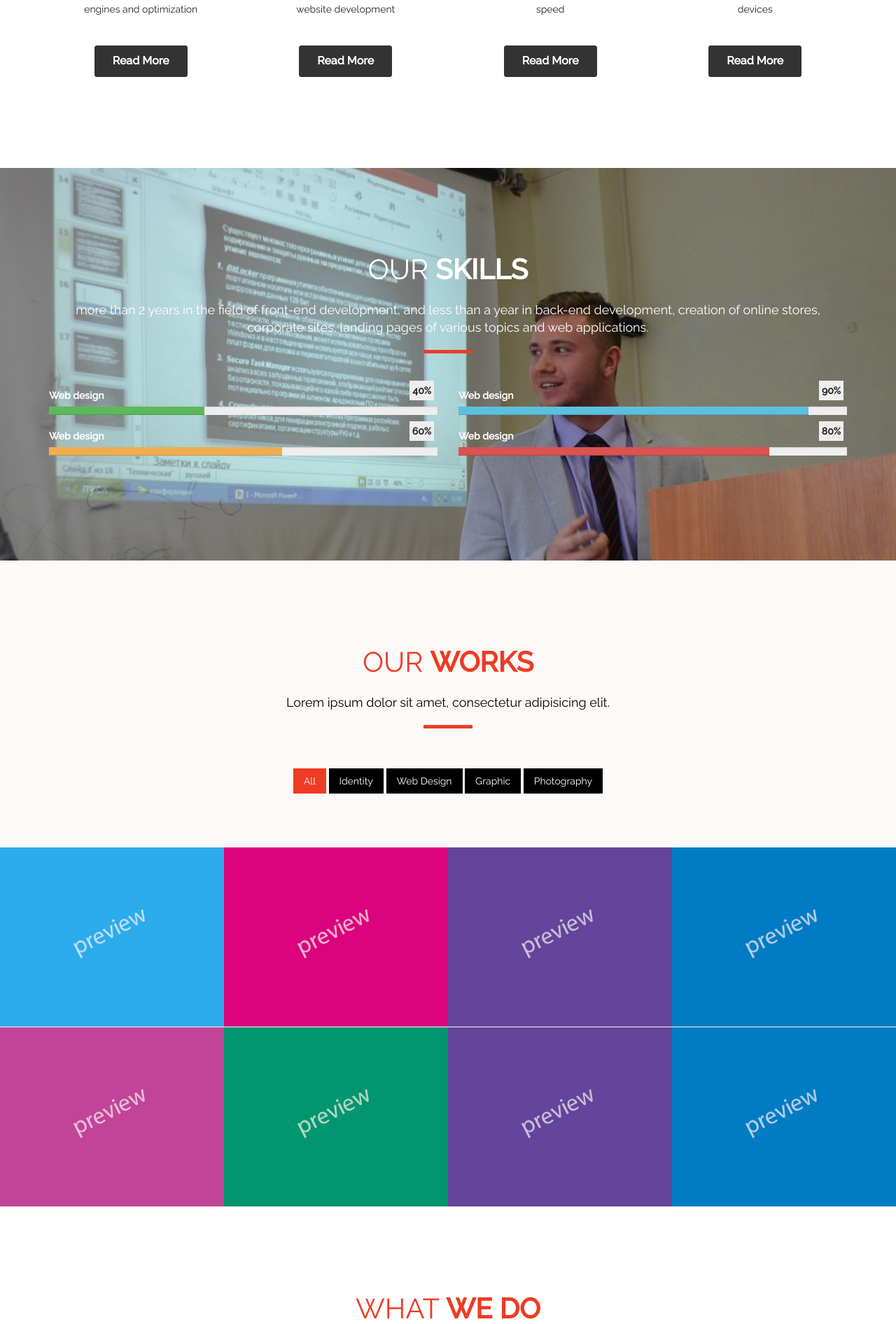
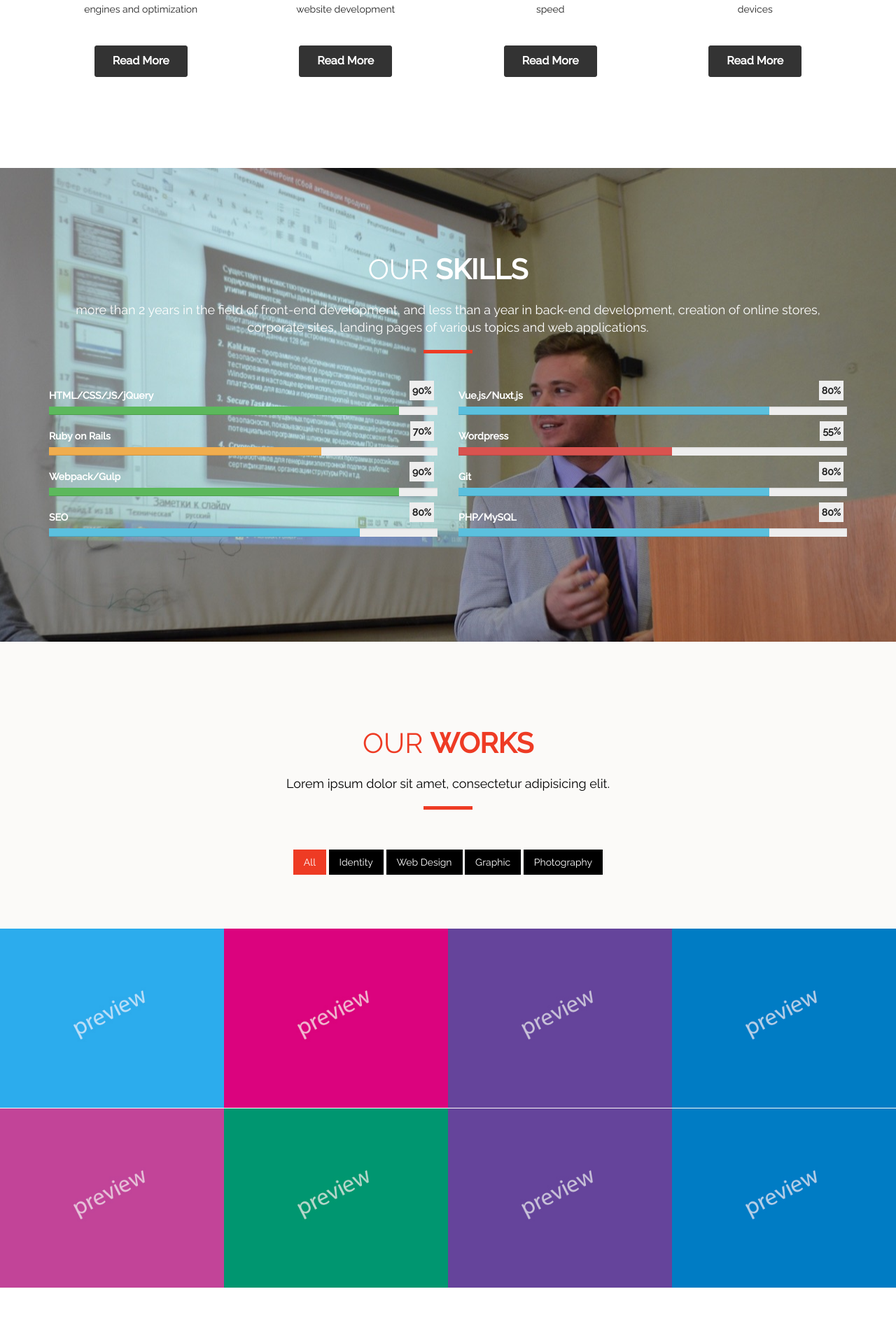
Before and after one commit to Valerij2000/web-portfolio, a PHP site: page / in a window 1280 px wide; the page is wider, and only the part inside the window is pictured. Shown: the part 1075-2967 px from the top of that part at 70% size. Run offline with PHP 8.4, Linux system fonts and the light colour scheme; some libraries are stand-ins or nearby versions; some web fonts are replaced.

Commit message:
block our skills modify

```diff
--- a/css/custom.css
+++ b/css/custom.css
@@ -2569,7 +2569,7 @@ iframe{
     color: #fff!important;
 }
 #about-details {
-    background: url('../images/banner/myfoto.jpg')fixed 50% 50%;
+    background: url("../images/banner/myfoto.jpg") 50% 50% no-repeat;
 }
 
 .single-progress .progress{
--- a/index.html
+++ b/index.html
@@ -176,9 +176,9 @@
                 <!-- Left about end -->
                     <div class="col-md-6">
                         <div class="single-progress">
-                            <label > Web design <span>40%</span></label>
+                            <label > HTML/CSS/JS/jQuery <span>90%</span></label>
                             <div class="progress">
-                              <div class="progress-bar progress-bar-success" role="progressbar" aria-valuenow="40" aria-valuemin="0" aria-valuemax="100" style="width: 40%">
+                              <div class="progress-bar progress-bar-success" role="progressbar" aria-valuenow="90" aria-valuemin="0" aria-valuemax="100" style="width: 90%">
                                 <span class="sr-only">40% Complete (success)</span>
                               </div>
                              </div>
@@ -186,9 +186,9 @@
                     </div>
                     <div class="col-md-6">
                         <div class="single-progress">
-                            <label > Web design <span>90%</span></label>
+                            <label > Vue.js/Nuxt.js <span>80%</span></label>
                             <div class="progress">
-                              <div class="progress-bar progress-bar-info" role="progressbar" aria-valuenow="90" aria-valuemin="0" aria-valuemax="100" style="width: 90%">
+                              <div class="progress-bar progress-bar-info" role="progressbar" aria-valuenow="80" aria-valuemin="0" aria-valuemax="100" style="width: 80%">
                                 <span class="sr-only">20% Complete</span>
                               </div>
                             </div>
@@ -200,9 +200,9 @@
                 <div class="row">
                     <div class="col-md-6">
                          <div class="single-progress">
-                            <label > Web design <span>60%</span></label>
+                            <label > Ruby on Rails <span>70%</span></label>
                             <div class="progress">
-                              <div class="progress-bar progress-bar-warning" role="progressbar" aria-valuenow="60" aria-valuemin="0" aria-valuemax="100" style="width: 60%">
+                              <div class="progress-bar progress-bar-warning" role="progressbar" aria-valuenow="70" aria-valuemin="0" aria-valuemax="100" style="width: 70%">
                                 <span class="sr-only">60% Complete (warning)</span>
                               </div>
                             </div>
@@ -210,15 +210,61 @@
                     </div>
                     <div class="col-md-6">
                         <div class="single-progress">
-                            <label > Web design <span>80%</span></label>
+                            <label > Wordpress <span>55%</span></label>
                             <div class="progress">
-                              <div class="progress-bar progress-bar-danger" role="progressbar" aria-valuenow="80" aria-valuemin="0" aria-valuemax="100" style="width: 80%">
+                              <div class="progress-bar progress-bar-danger" role="progressbar" aria-valuenow="55" aria-valuemin="0" aria-valuemax="100" style="width: 55%">
                                 <span class="sr-only">80% Complete (danger)</span>
                               </div>
                             </div>
                         </div>
                     </div>
                 </div> <!-- 2nd row end -->
+
+                <div class="row">
+                    <div class="col-md-6">
+                         <div class="single-progress">
+                            <label > Webpack/Gulp <span>90%</span></label>
+                            <div class="progress">
+                              <div class="progress-bar progress-bar-success" role="progressbar" aria-valuenow="90" aria-valuemin="0" aria-valuemax="100" style="width: 90%">
+                                <span class="sr-only">90% Complete (warning)</span>
+                              </div>
+                            </div>
+                        </div>
+                    </div>
+                    <div class="col-md-6">
+                        <div class="single-progress">
+                            <label > Git <span>80%</span></label>
+                            <div class="progress">
+                              <div class="progress-bar progress-bar-info" role="progressbar" aria-valuenow="80" aria-valuemin="0" aria-valuemax="100" style="width: 80%">
+                                <span class="sr-only">80% Complete (danger)</span>
+                              </div>
+                            </div>
+                        </div>
+                    </div>
+                </div> <!-- 3nd row end -->
+
+                <div class="row">
+                    <div class="col-md-6">
+                         <div class="single-progress">
+                            <label > SEO <span>80%</span></label>
+                            <div class="progress">
+                              <div class="progress-bar progress-bar-info" role="progressbar" aria-valuenow="80" aria-valuemin="0" aria-valuemax="100" style="width: 80%">
+                                <span class="sr-only">80% Complete (warning)</span>
+                              </div>
+                            </div>
+                        </div>
+                    </div>
+                    <div class="col-md-6">
+                        <div class="single-progress">
+                            <label > PHP/MySQL <span>80%</span></label>
+                            <div class="progress">
+                              <div class="progress-bar progress-bar-info" role="progressbar" aria-valuenow="80" aria-valuemin="0" aria-valuemax="100" style="width: 80%">
+                                <span class="sr-only">80% Complete (danger)</span>
+                              </div>
+                            </div>
+                        </div>
+                    </div>
+                </div> <!-- 3nd row end -->
             </div> <!-- about desc end -->
         </div>
 </section>
```
